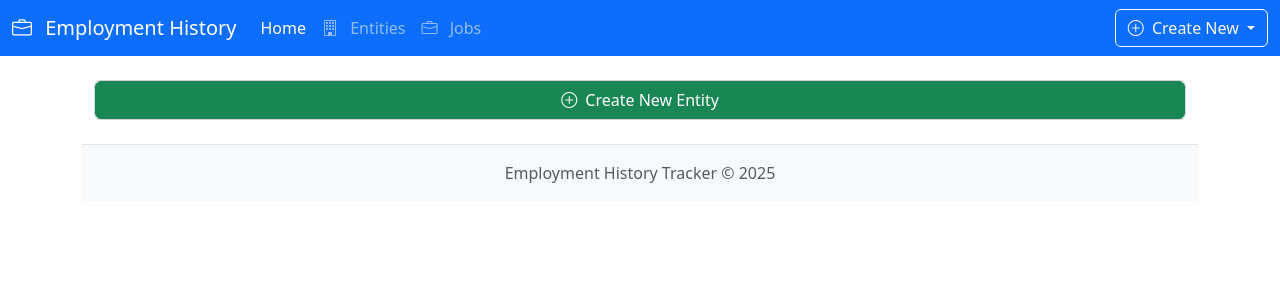
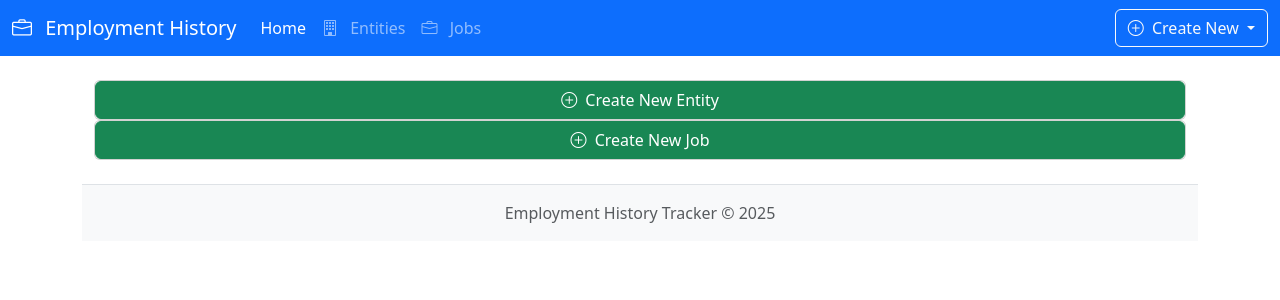
Before and after one commit to alanahr/bolt_vue_app, a Vue app: page / in a window 1280 px wide. Shown: the top 300 px of the page. Built offline with nearby package versions, Linux system fonts and the light colour scheme.

Commit message:
Updated Landing.vue

```diff
--- a/src/pages/Landing.vue
+++ b/src/pages/Landing.vue
@@ -6,5 +6,10 @@
         <i class="bi bi-plus-circle me-1"></i> Create New Entity
       </router-link>
     </div>
+     <div class="card">
+      <router-link to="/positions/new" class="btn btn-success">
+        <i class="bi bi-plus-circle me-1"></i> Create New Job
+      </router-link>
+    </div>
   </div>
 </template>
```
